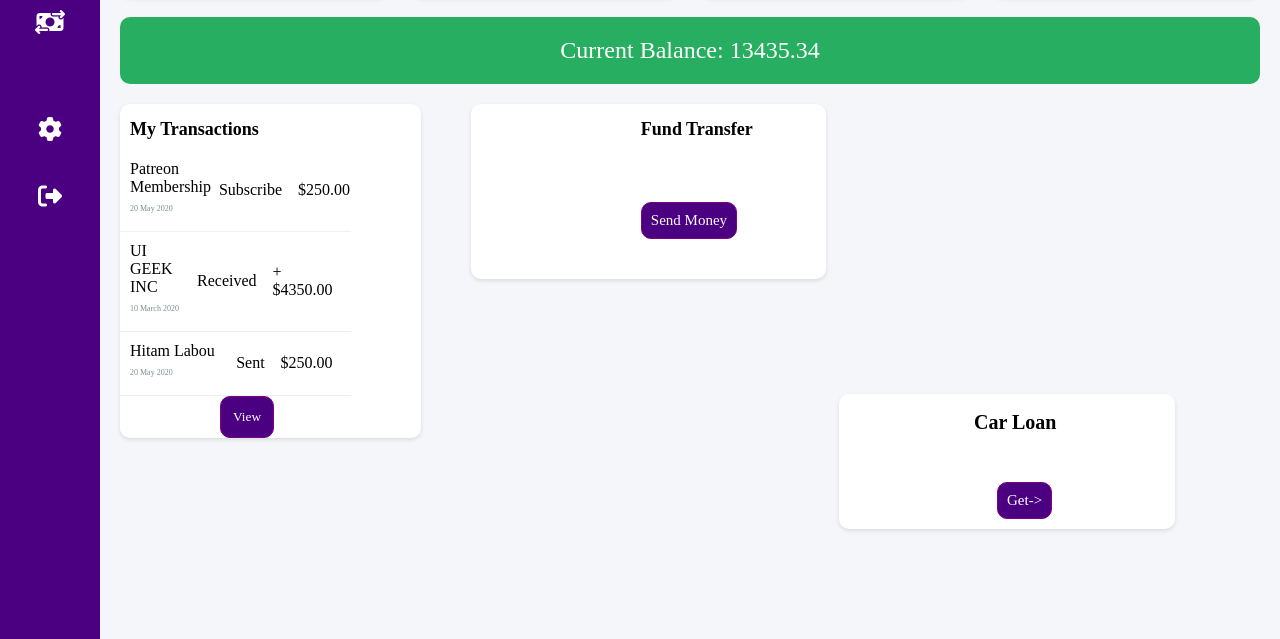
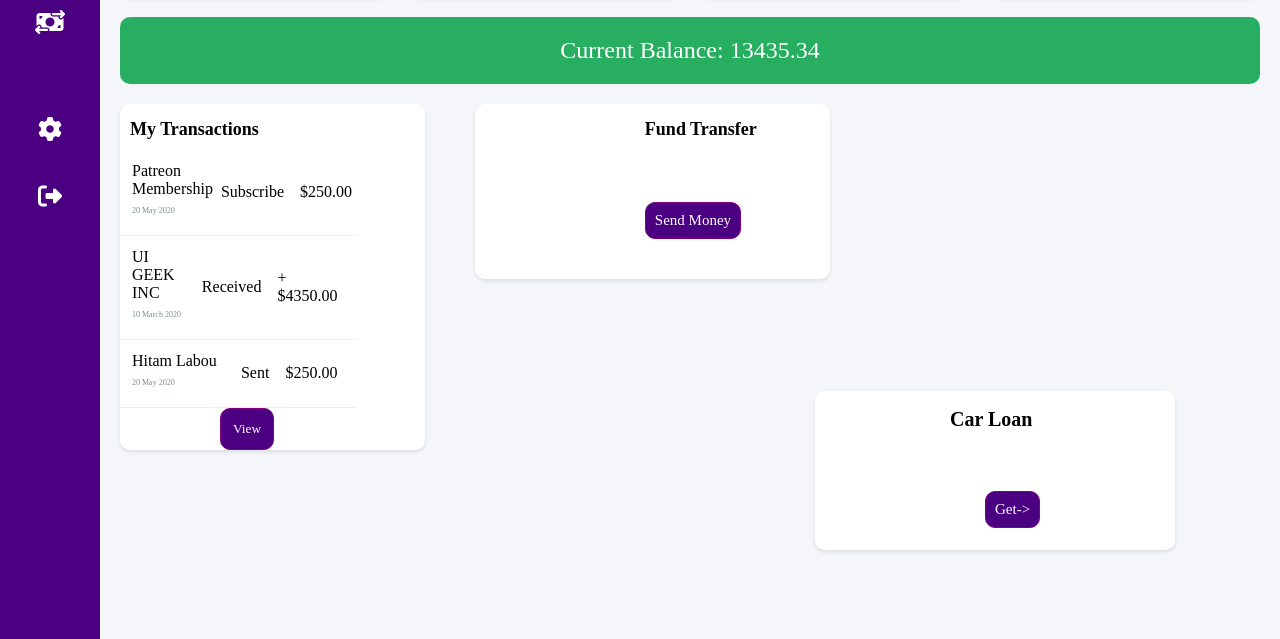
Before and after one commit to Jxffy/bank-app, a plain HTML site: page index.html in a window 1280 px wide. Shown: the part 201-840 px from the top of the page. Drawn offline with Linux system fonts and the light colour scheme; a script that the page names is missing; a web font is replaced by a local one.

Commit message:
Update style.css

```diff
--- a/style.css
+++ b/style.css
@@ -154,7 +154,7 @@
         display: flex;
         width: 70%;
         justify-content: space-between;
-        padding: 10px;
+        padding: 12px;
         border-bottom: 1px solid #ecf0f1;
     }
 
@@ -249,12 +249,12 @@ font-size: 15px;
     height: fit-content;
     position: absolute;
     right: 105px;
-    bottom: 70px;
+    bottom: 49px;
     width: 20%;
     background-color: #fff;
     box-shadow: 0 2px 4px rgba(0, 0, 0, 0.1);
     border-radius: 10px;
-    padding: 40px
+    padding: 52px;
 
 
 }
@@ -288,3 +288,40 @@ font-size: 15px;
     top: 20px;
     left: 20px;
 }
+
+
+
+/*
+
+    .monthly-summary {
+        display: flex;
+        justify-content: space-between;
+        margin-bottom: 10px;
+    }
+
+    .monthly-summary h2 {
+        font-size: 18px;
+        margin-bottom: 10px;
+    }
+
+    .summary-card {
+        background-color: #fff;
+        border-radius: 10px;
+        padding: 10px;
+        width: 14%;
+        box-shadow: 0 2px 4px rgba(0, 0, 0, 0.1);
+        text-align: center;
+    }
+
+    .summary-card p {
+        margin: 0;
+    }
+
+    .summary-card p:first-child {
+        font-size: 14px;
+        color: #7f8c8d;
+    }
+
+    .summary-card p:last-child {
+        font-size: 18px;
+    } */
```
